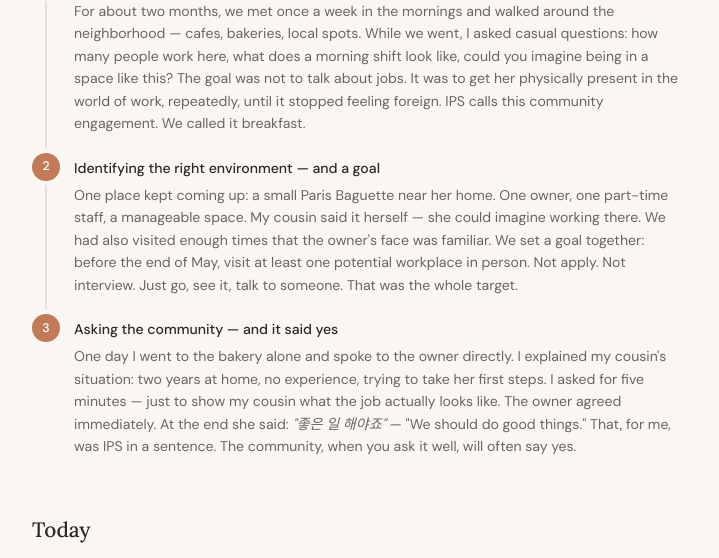
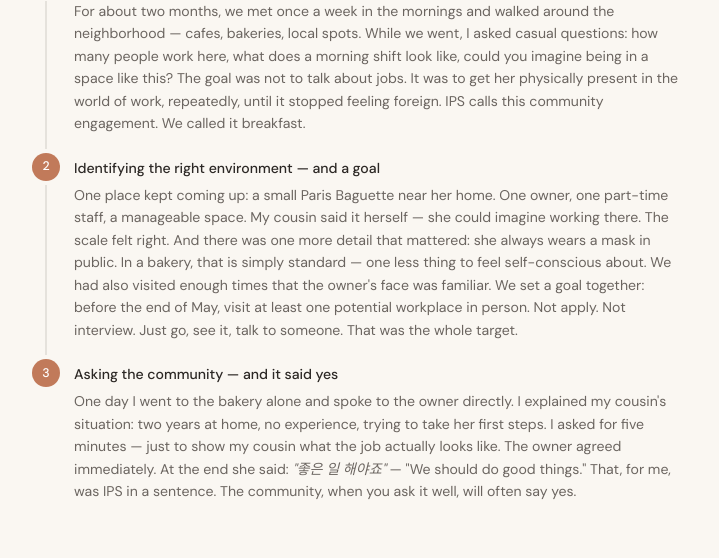
Before and after one commit to jeongwonkim1380-source/Wonny-Kim, a plain HTML site: page posts/post-2.html in a window 1280 px wide. Shown: the part 1360-1918 px from the top of the page, without its empty margins (280-999 px from the left). Drawn offline with Linux system fonts and the light colour scheme.

Commit message:
Add files via upload

```diff
--- a/posts/post-2.html
+++ b/posts/post-2.html
@@ -122,7 +122,7 @@
         <div class="phase-left"><div class="phase-dot">2</div><div class="phase-line"></div></div>
         <div class="phase-body">
           <div class="phase-title">Identifying the right environment — and a goal</div>
-          <div class="phase-desc">One place kept coming up: a small Paris Baguette near her home. One owner, one part-time staff, a manageable space. My cousin said it herself — she could imagine working there. We had also visited enough times that the owner's face was familiar. We set a goal together: before the end of May, visit at least one potential workplace in person. Not apply. Not interview. Just go, see it, talk to someone. That was the whole target.</div>
+          <div class="phase-desc">One place kept coming up: a small Paris Baguette near her home. One owner, one part-time staff, a manageable space. My cousin said it herself — she could imagine working there. The scale felt right. And there was one more detail that mattered: she always wears a mask in public. In a bakery, that is simply standard — one less thing to feel self-conscious about. We had also visited enough times that the owner's face was familiar. We set a goal together: before the end of May, visit at least one potential workplace in person. Not apply. Not interview. Just go, see it, talk to someone. That was the whole target.</div>
         </div>
       </div>
       <div class="phase-row">
```
